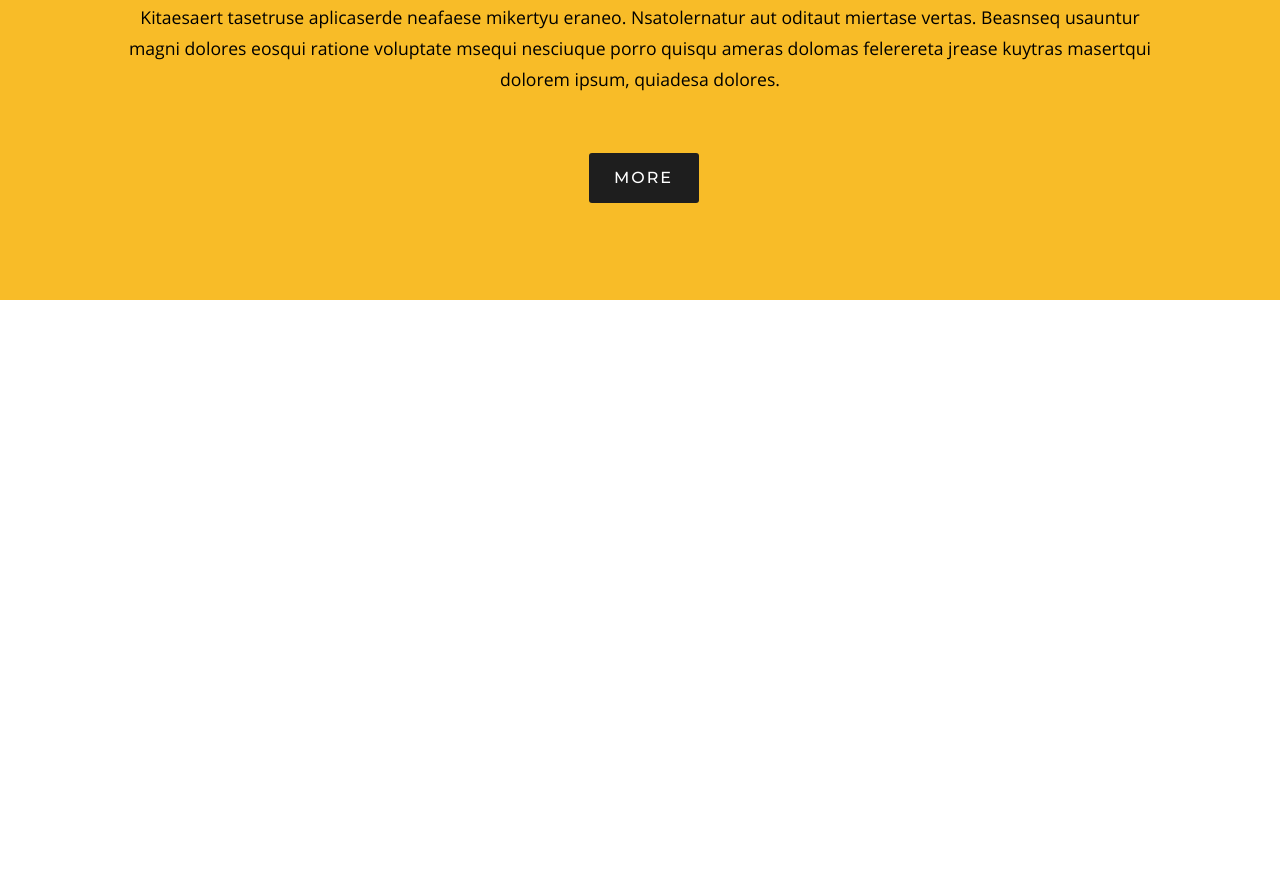
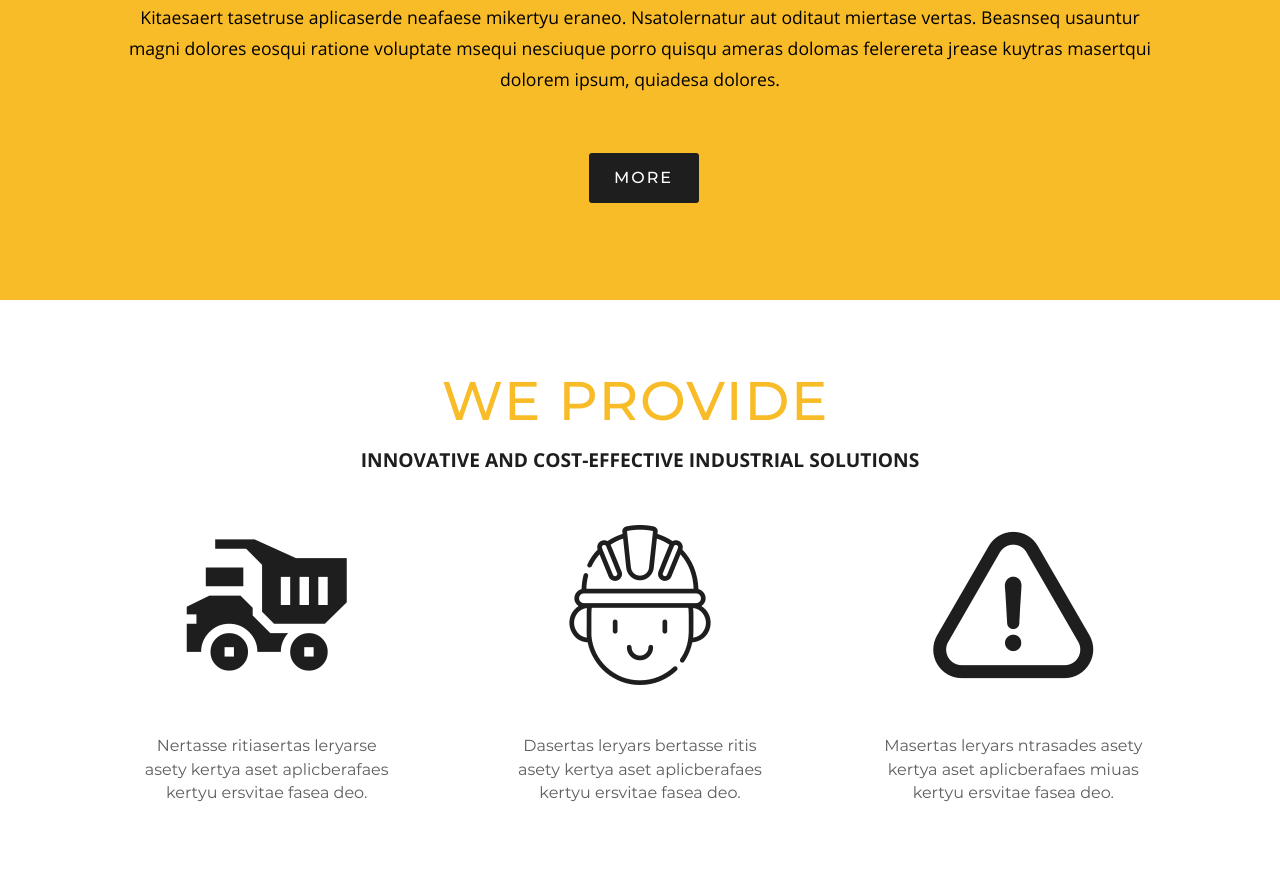
Before and after one commit to HL-Dz/proindustry, a plain HTML site: page index.html in a window 1280 px wide. Shown: the part 2057-2951 px from the top of the page. Before the commit the page ends 2357 px from the top, so only its background shows below. Drawn offline with Linux system fonts and the light colour scheme; files whose address does not match are found by name.

Commit message:
feat: add template for Solutions section

```diff
--- a/css/base/base.css
+++ b/css/base/base.css
@@ -5,7 +5,8 @@
   --grey-color: #767676;
   --dark-color: #1e1e1e;
   --social-color: #303030;
-  --text-grey-color: #a4a4a4;
+  /* --text-grey-color: #a4a4a4; */
+  --text-grey-color: #5e5d5d;
   --circle-active: #fdc21e;
 
   /* Backgrounds */
--- /dev/null
+++ b/css/components/solutions.css
@@ -0,0 +1,48 @@
+.solutions {
+  padding-top: 4.6em;
+  padding-bottom: 5.5em;
+}
+
+.solutions .current-title {
+  text-align: center;
+  color: var(--orange-color);
+}
+
+.solutions .current-description {
+  text-align: center;
+  font-weight: 700;
+  letter-spacing: 0px;
+  margin-top: 0.7em;
+  margin-bottom: 2.8em;
+}
+
+.solutions__list {
+  display: flex;
+}
+
+.solution {
+  width: calc(100% / 3);
+}
+
+.solution__pic {
+  display: flex;
+  justify-content: center;
+  width: 100%;
+  align-items: center;
+  margin-bottom: 1em;
+}
+
+.solution__icon {
+  text-align: center;
+  font-size: 10em;
+  color: var(--dark-color);
+  font-weight: 700;
+}
+
+.solution__text {
+  text-align: center;
+  color: var(--text-grey-color);
+  margin: 0 auto;
+  max-width: 260px;
+  line-height: 1.47;
+}
--- a/css/main.css
+++ b/css/main.css
@@ -12,6 +12,7 @@
 @import "components/services.css";
 @import "components/hexagon.css";
 @import "components/button-go.css";
+@import "components/solutions.css";
 
 /* Media */
 @import "media/laptop.css";
--- a/index.html
+++ b/index.html
@@ -135,6 +135,44 @@
       </div>
     </div>
   </section>
+
+  <!-- Solutions -->
+  <section class="solutions">
+    <div class="container">
+      <div class="solutions__wrap">
+        <div class="current-title">We Provide</div>
+        <div class="current-description">
+          Innovative and cost-effective industrial solutions
+        </div>
+        <ul class="solutions__list">
+          <li class="solution">
+            <div class="solution__pic">
+              <i class="icon-truck solution__icon"></i>
+            </div>
+            <div class="solution__text">
+              Nertasse ritiasertas leryarse asety kertya aset aplicberafaes kertyu ersvitae fasea deo.
+            </div>
+          </li>
+          <li class="solution">
+            <div class="solution__pic">
+              <i class="icon-builder solution__icon"></i>
+            </div>
+            <div class="solution__text">
+              Dasertas leryars bertasse ritis asety kertya aset aplicberafaes kertyu ersvitae fasea deo.
+            </div>
+          </li>
+          <li class="solution">
+            <div class="solution__pic">
+              <i class="icon-warning solution__icon"></i>
+            </div>
+            <div class="solution__text">
+              Masertas leryars ntrasades asety kertya aset aplicberafaes miuas kertyu ersvitae fasea deo.
+            </div>
+          </li>
+        </ul>
+      </div>
+    </div>
+  </section>
   <script src="index.js"></script>
 </body>
 </html>
```
